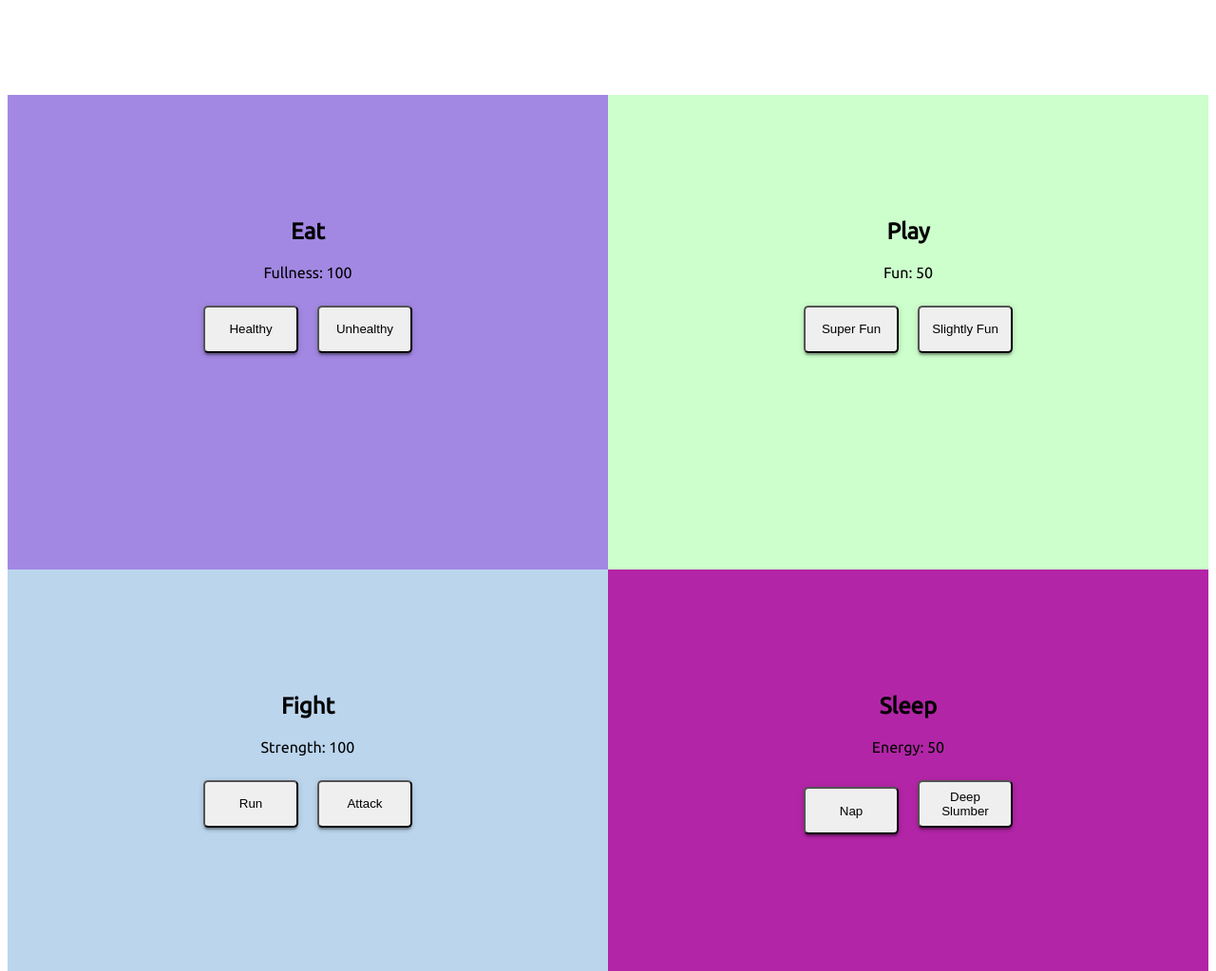
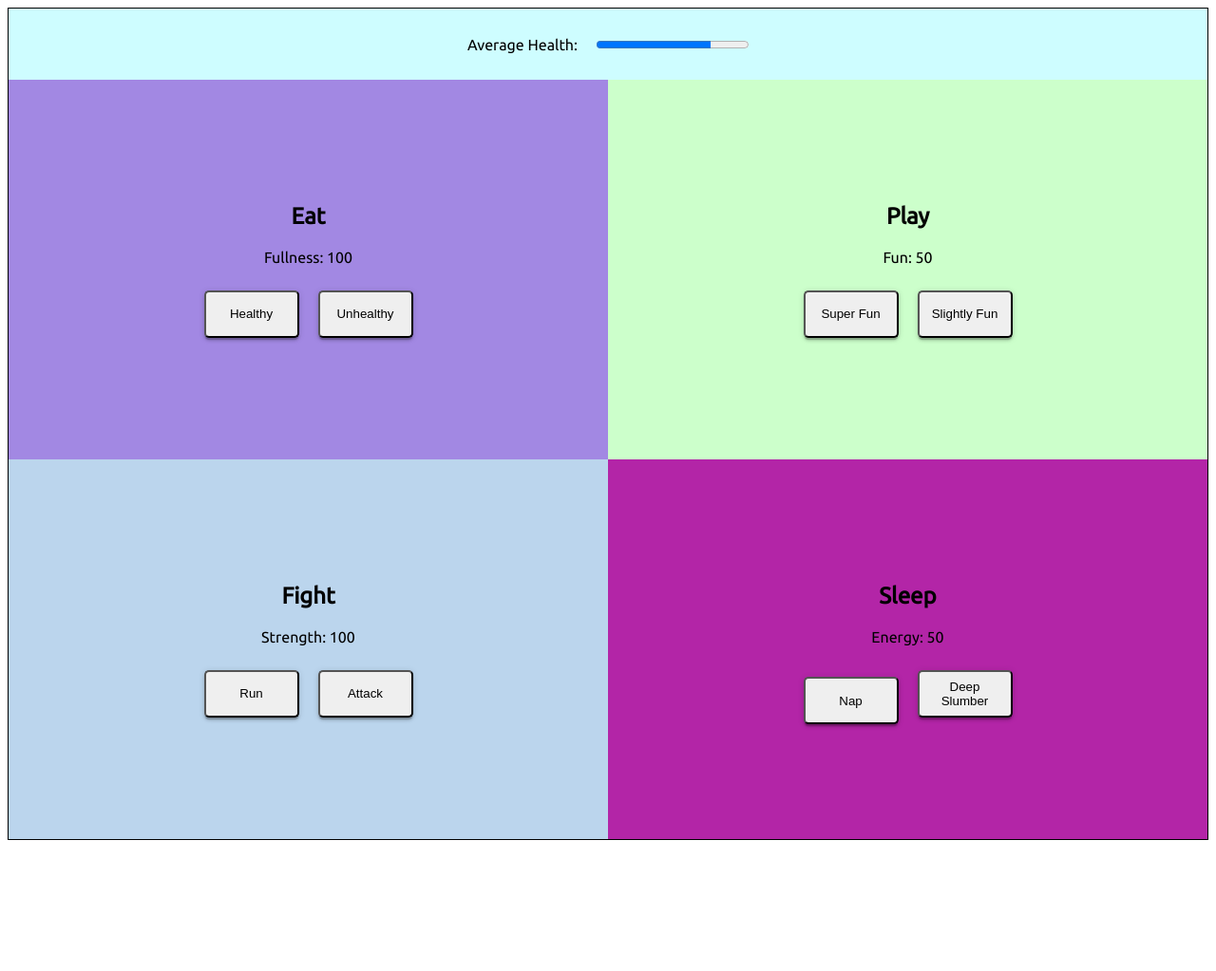
Before and after one commit to davideverett89/tamagotchi, a website built with webpack: page src/index.html in a window 1280 px wide. Shown: the top 1023 px of the page at 95% size. After the commit the page ends 893 px from the top, so only its background shows below. Built offline with nearby package versions, Linux system fonts and the light colour scheme.

Commit message:
Progress bar working.

```diff
--- a/src/javascripts/components/eat/eat.js
+++ b/src/javascripts/components/eat/eat.js
@@ -1,5 +1,6 @@
 import utils from '../../helpers/utils';
 import tamagotchiData from '../../helpers/data/tamagotchiData';
+import progress from '../progress/progress';
 import './eat.scss';
 
 const createFeeder = () => {
@@ -18,6 +19,7 @@ const createFeeder = () => {
     } else if (myTamagotchi.full > 89 && myTamagotchi.full < 100) {
       myTamagotchi.full = 100;
     }
+    progress.printProgress();
     createFeeder();
   };
   const lessFull = () => {
@@ -26,6 +28,7 @@ const createFeeder = () => {
     } else if (myTamagotchi.full < 3 && myTamagotchi.full > 0) {
       myTamagotchi.full = 0;
     }
+    progress.printProgress();
     createFeeder();
   };
   $('#healthy').click(moreFull);
--- a/src/javascripts/components/fight/fight.js
+++ b/src/javascripts/components/fight/fight.js
@@ -1,5 +1,6 @@
 import utils from '../../helpers/utils';
 import tamagotchiData from '../../helpers/data/tamagotchiData';
+import progress from '../progress/progress';
 import './fight.scss';
 
 const createFightSection = () => {
@@ -16,6 +17,7 @@ const createFightSection = () => {
     if (myTamagotchi.strength <= 99) {
       myTamagotchi.strength += 1;
     }
+    progress.printProgress();
     createFightSection();
   };
   const attack = () => {
@@ -24,6 +26,7 @@ const createFightSection = () => {
     } else if (myTamagotchi.strength < 10 && myTamagotchi.strength > 0) {
       myTamagotchi.strength = 0;
     }
+    progress.printProgress();
     createFightSection();
   };
   $('#run').click(run);
--- a/src/javascripts/components/play/play.js
+++ b/src/javascripts/components/play/play.js
@@ -1,5 +1,6 @@
 import utils from '../../helpers/utils';
 import tamagotchiData from '../../helpers/data/tamagotchiData';
+import progress from '../progress/progress';
 import './play.scss';
 
 const createPlaySection = () => {
@@ -18,12 +19,14 @@ const createPlaySection = () => {
     } else if (myTamagotchi.fun > 49 && myTamagotchi.fun < 100) {
       myTamagotchi.fun = 100;
     }
+    progress.printProgress();
     createPlaySection();
   };
   const slightlyFun = () => {
     if (myTamagotchi.fun <= 98) {
       myTamagotchi.fun += 2;
     }
+    progress.printProgress();
     createPlaySection();
   };
   $('#super-fun').click(superFun);
--- /dev/null
+++ b/src/javascripts/components/progress/progress.js
@@ -0,0 +1,16 @@
+import tamagotchiData from '../../helpers/data/tamagotchiData';
+import utils from '../../helpers/utils';
+import './progress.scss';
+
+const printProgress = () => {
+  const myTamagotchi = tamagotchiData.getTamagotchi();
+  const average = ((myTamagotchi.energy + myTamagotchi.full + myTamagotchi.fun + myTamagotchi.strength) / 4);
+  let domString = '';
+  domString += '<div class="progress-section">';
+  domString += '<label for="average">Average Health:</label>';
+  domString += `<progress id="average" value="${average}" max="100"></progress>`;
+  domString += '</div>';
+  utils.printToDom('progress', domString);
+};
+
+export default { printProgress };
--- /dev/null
+++ b/src/javascripts/components/progress/progress.scss
@@ -0,0 +1,16 @@
+@import url('https://fonts.googleapis.com/css?family=Ubuntu&display=swap');
+$font-style: 'Ubuntu', sans-serif;
+
+.progress-section {
+    height: 100%;
+    display: flex;
+    justify-content: center;
+    align-items: center;
+    label {
+        margin: 10px;
+    font-family: $font-style;
+    }
+    #average {
+        margin: 10px;
+    }
+}
--- a/src/javascripts/components/sleep/sleep.js
+++ b/src/javascripts/components/sleep/sleep.js
@@ -1,5 +1,6 @@
 import utils from '../../helpers/utils';
 import tamagotchiData from '../../helpers/data/tamagotchiData';
+import progress from '../progress/progress';
 import './sleep.scss';
 
 const createSleepSection = () => {
@@ -18,6 +19,7 @@ const createSleepSection = () => {
     } else if (myTamagotchi.energy > 49 && myTamagotchi.energy < 100) {
       myTamagotchi.energy = 100;
     }
+    progress.printProgress();
     createSleepSection();
   };
   const deepSlumber = () => {
@@ -26,6 +28,7 @@ const createSleepSection = () => {
     } else if (myTamagotchi.energy > 39 && myTamagotchi.energy < 100) {
       myTamagotchi.energy = 100;
     }
+    progress.printProgress();
     createSleepSection();
   };
   $('#nap').click(nap);
--- a/src/javascripts/main.js
+++ b/src/javascripts/main.js
@@ -3,12 +3,14 @@ import eat from './components/eat/eat';
 import play from './components/play/play';
 import fight from './components/fight/fight';
 import sleep from './components/sleep/sleep';
+import progress from './components/progress/progress';
 
 const init = () => {
   eat.createFeeder();
   play.createPlaySection();
   fight.createFightSection();
   sleep.createSleepSection();
+  progress.printProgress();
 };
 
 init();
--- a/src/styles/main.scss
+++ b/src/styles/main.scss
@@ -2,9 +2,16 @@
 @import '../styles/colors';
 
 #app {
+    border: 1px solid black;
     display: flex;
     flex-flow: row wrap;
-    margin-top: 100px;
+    #progress {
+        background-color: $lightCyan;
+        text-align: center;
+        display: block;
+        width: 100%;
+        height: 75px;
+    }
     #eat {
         background-color: $lavender;
     }
@@ -19,7 +26,7 @@
     }
     .quad {
         width: 50%;
-        height: 500px;
+        height: 400px;
         text-align: center;
     }
 }
```
